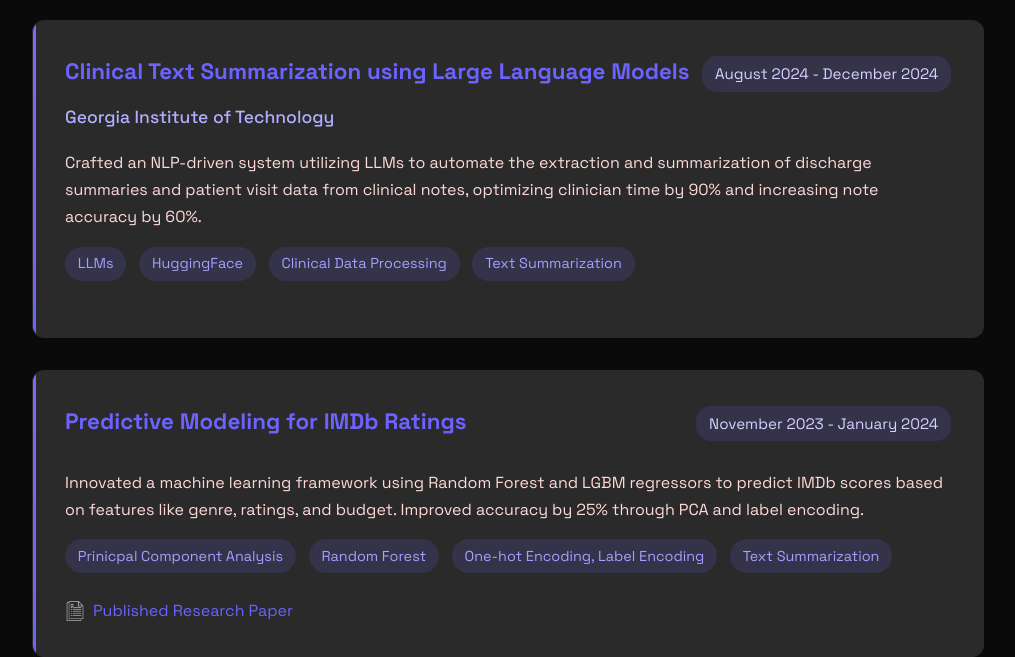
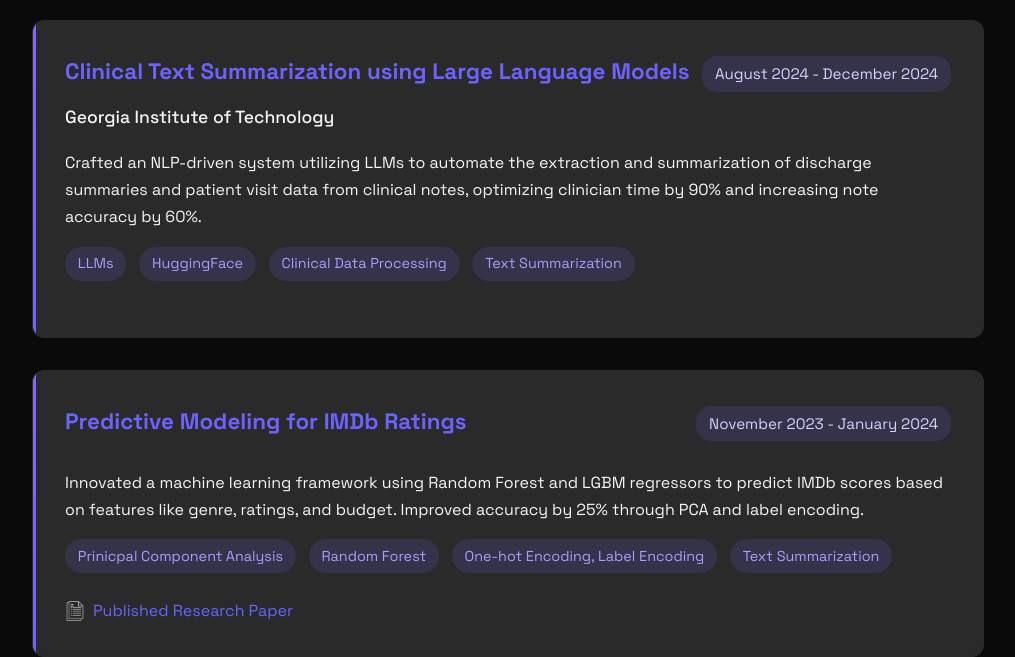
Before and after one commit to anubhav-mathur/anubhav-mathur.github.io, a Jekyll site: the page built from index.md, in a window 1280 px wide and 900 px high, scrolled down 2608 px. Shown: the part 150-807 px from the top of the window, without its empty margins (132-1147 px from the left). Built offline with Jekyll 4.4.1, drawn with Linux system fonts in a browser that asks for light colours.

Commit message:
color changes

```diff
--- a/assets/css/custom.css
+++ b/assets/css/custom.css
@@ -281,12 +281,10 @@
 
 .degree {
   font-size: 1.1rem;
-  color: #d8d1ff;
   margin-bottom: 0.25rem;
 }
 
 .education-duration {
-  color: #a59fff;
   font-size: 0.95rem;
   margin-bottom: 1rem;
 }
@@ -361,7 +359,6 @@
 }
 
 .project-description {
-  color: #ffd8d8;
   margin-bottom: 1rem;
 }
 
@@ -415,7 +412,6 @@
 
 .project-location {
   font-size: 1.1rem;
-  color: #b3adff;
   font-weight: 500;
 }
 
```
